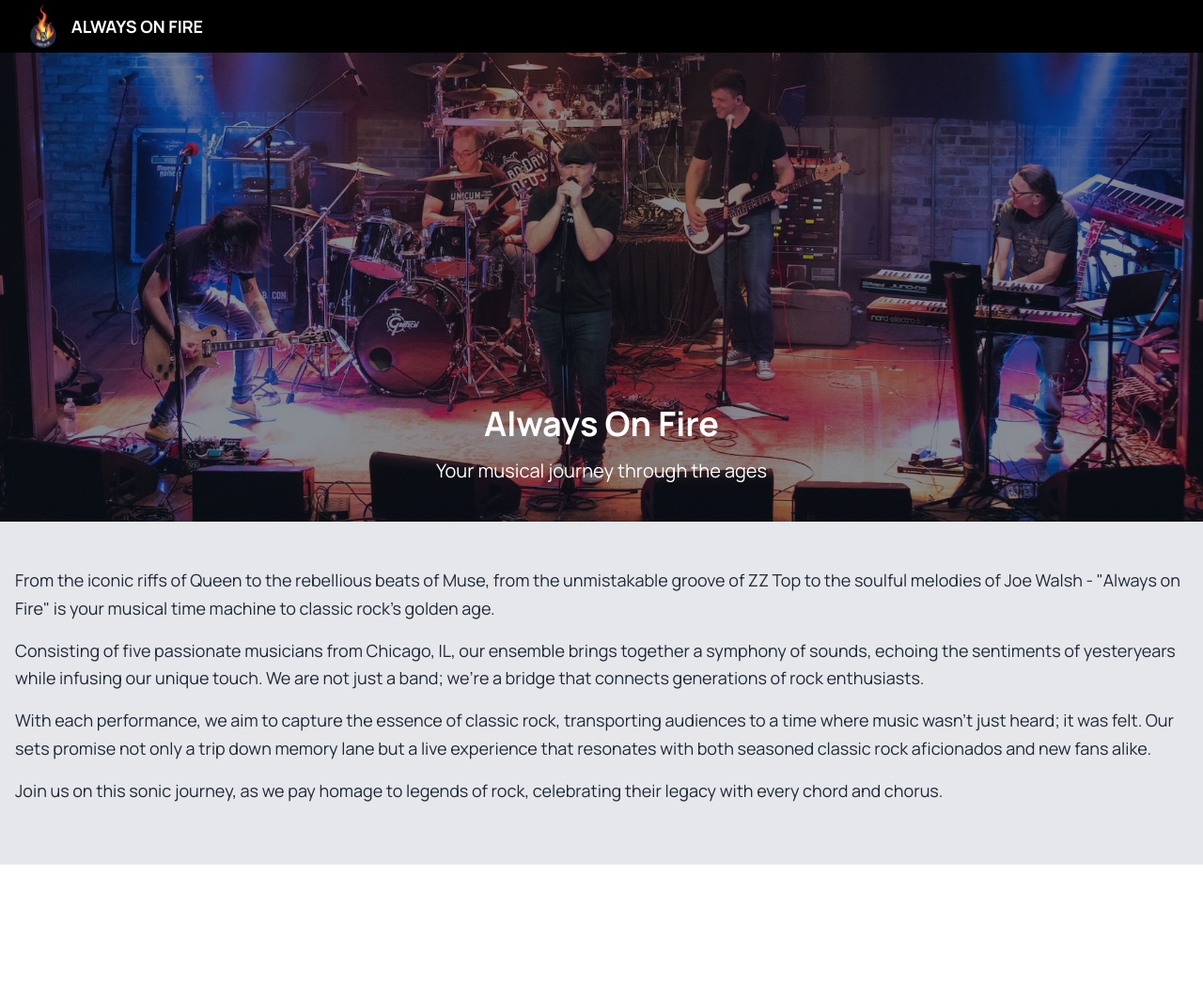
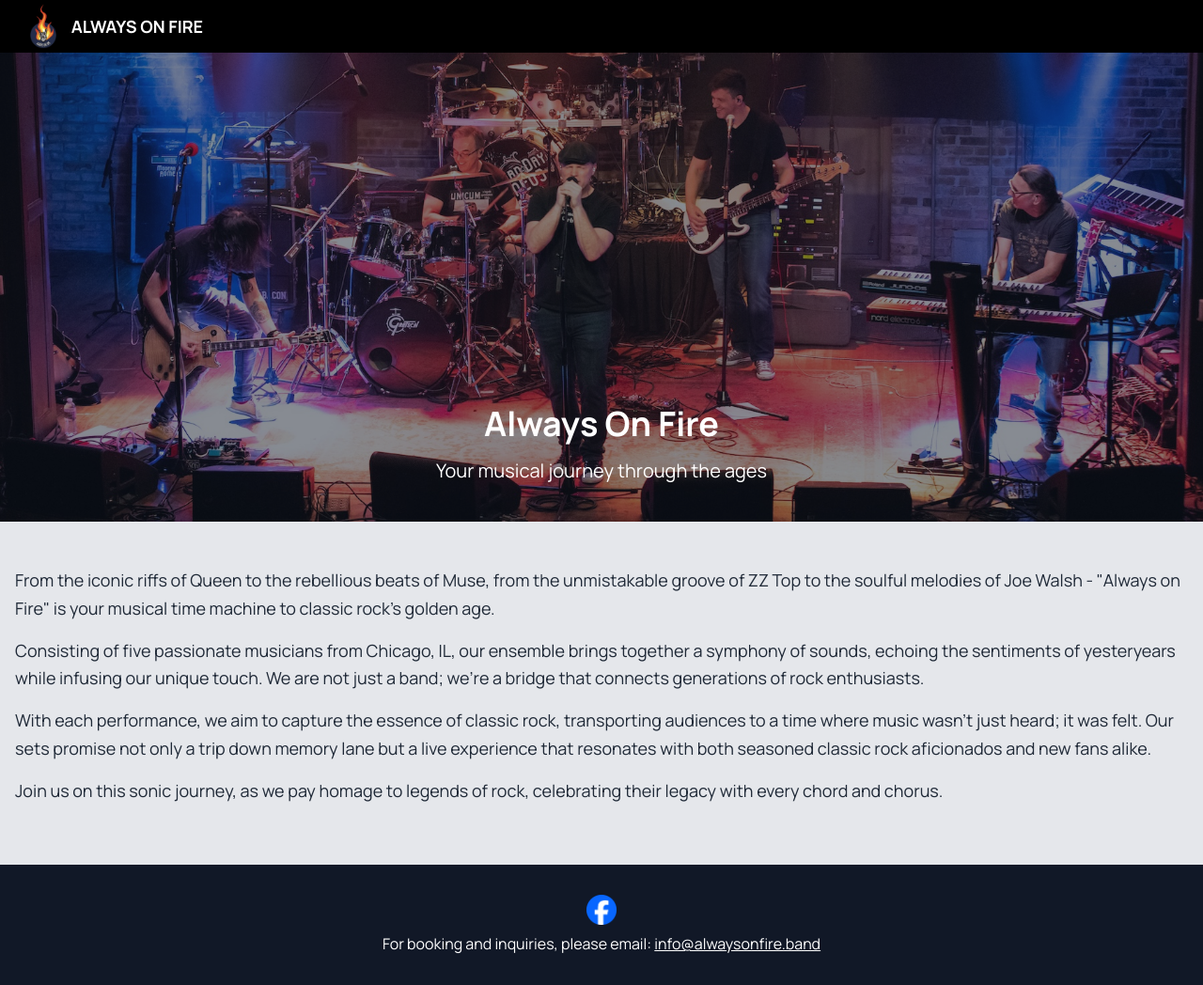
Before and after one commit to alwaysonfireband/alwaysonfireband.github.io, a plain HTML site: page index.html in a window 1280 px wide. Shown: the whole page at 94% size. Before the commit the page ends 920 px from the top, so only its background shows below. Drawn offline with nearby package versions, Linux system fonts and the light colour scheme.

Commit message:
Add the bottom section with FB and email link

```diff
--- a/index.html
+++ b/index.html
@@ -15,10 +15,13 @@
 <body>
 
 <!-- Fixed Top Bar -->
-<div class="fixed top-0 left-0 w-full h-14 bg-black z-50 flex items-center">
-   <img src="assets/images/aof-logo.png" alt="Band Logo" class="h-12 pl-8 object-contain">
-   <span class="text-white uppercase pl-4 text-lg font-bold">Always On Fire</span>
+<div class="fixed top-0 left-0 w-full h-14 bg-black z-50 flex items-center justify-between">
+   <div class="flex items-center">
+       <img src="assets/images/aof-logo.png" alt="Band Logo" class="h-12 pl-8 object-contain">
+       <span class="text-white uppercase pl-4 text-lg font-bold">Always On Fire</span>
+   </div>
 </div>
+
 
 <!-- Content to show scrolling effect -->
 <section class="relative bg-gray-900 flex justify-center items-center overflow-hidden">
@@ -49,5 +52,17 @@
     </div>
 </section>
 
+<!-- Bottom section -->
+<section class="bg-gray-900 text-gray-800 py-8">
+    <div class="container mx-auto px-4">
+      <div class="flex flex-col items-center"> <!-- Flex container with vertical alignment -->
+         <a href="https://www.facebook.com/AlwaysOnFireBand/" target="_blank" rel="noopener noreferrer">
+             <img src="assets/images/fb-logo-primary.png" alt="Facebook" class="h-8">
+         </a>
+         <p class="text-l text-white mt-2">For booking and inquiries, please email: <a href="mailto:info@alwaysonfire.band" target="_blank" class="underline hover:underline-offset-4">info@alwaysonfire.band</a></p>
+      </div>
+    </div>
+</section>
+
 </body>
 </html>
```
Also changed, not shown: assets/images/fb-logo-primary.png (added).
